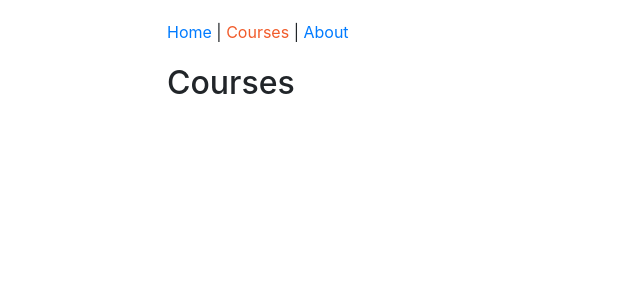
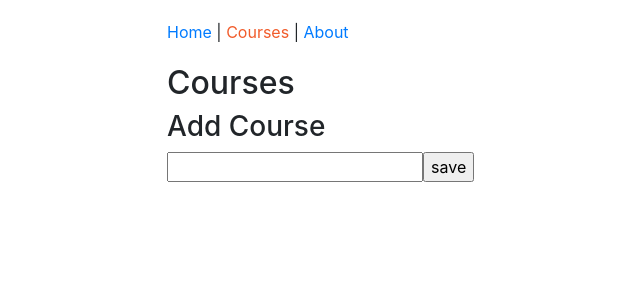
Before and after one commit to Adrian-Jablonski/React-Redux, a React app: page /courses in a window 1280 px wide. Shown: the top 300 px of the page, without its empty margins (63-703 px from the left). Built offline with nearby package versions, Linux system fonts and the light colour scheme.

Commit message:
Added courses form with onChange event in input field

```diff
--- a/src/components/courses/CoursesPage.js
+++ b/src/components/courses/CoursesPage.js
@@ -1,8 +1,30 @@
 import React, { Component } from "react";
 
 class CoursesPage extends Component {
+    state = {
+        course: {
+            title: ""
+        }
+    };
+
+    handleChange(event) {
+        const course = { ...this.state.course, title: event.target.value };
+        this.setState({ course });
+    }
+
     render() {
-        return <h2>Courses</h2>;
+        return (
+            <form>
+                <h2>Courses</h2>
+                <h3>Add Course</h3>
+                <input
+                    type="text"
+                    onChange={e => this.handleChange(e)}
+                    value={this.state.course.title}
+                />
+                <input type="submit" value="save" />
+            </form>
+        );
     }
 }
 
```
